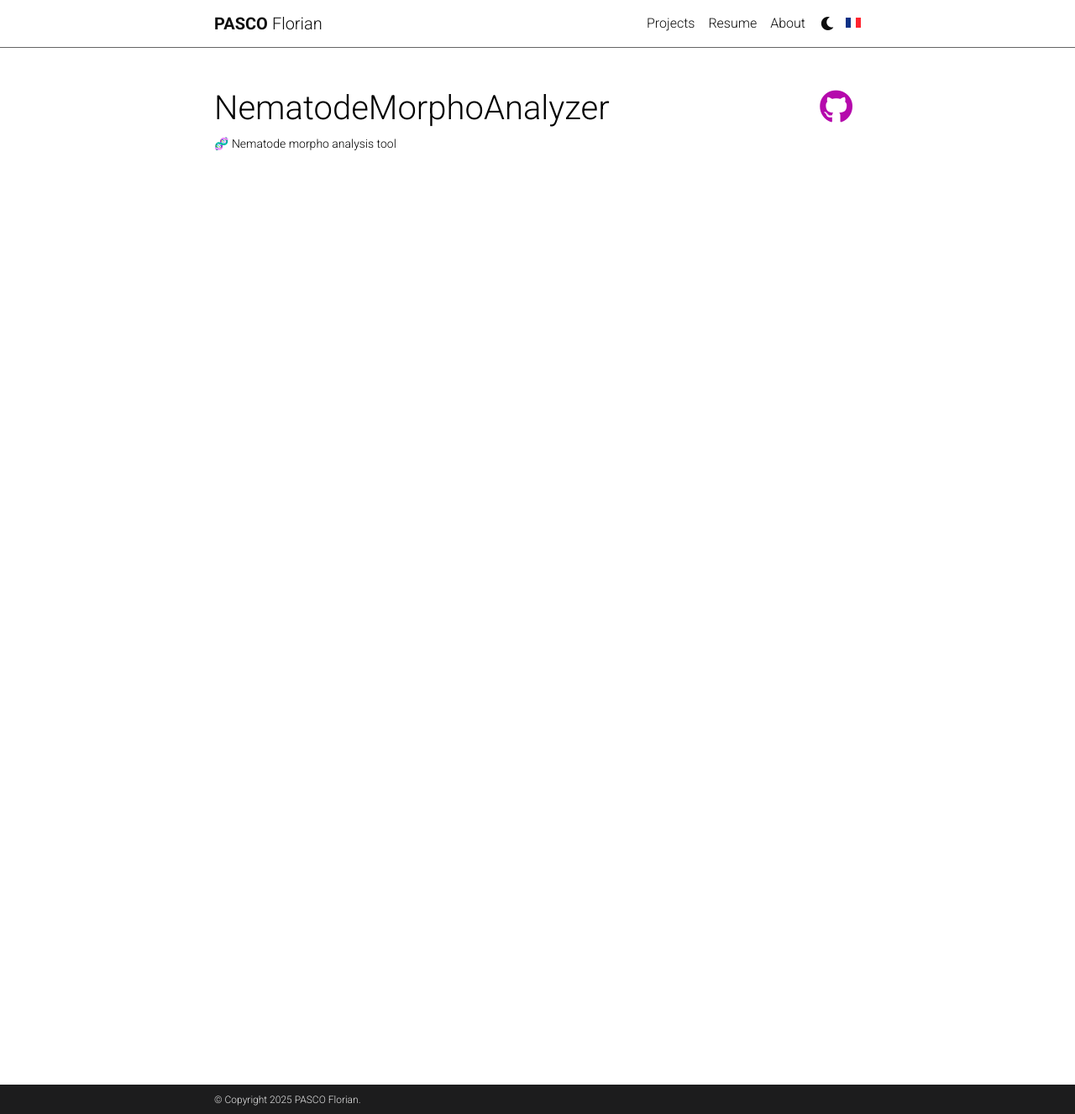
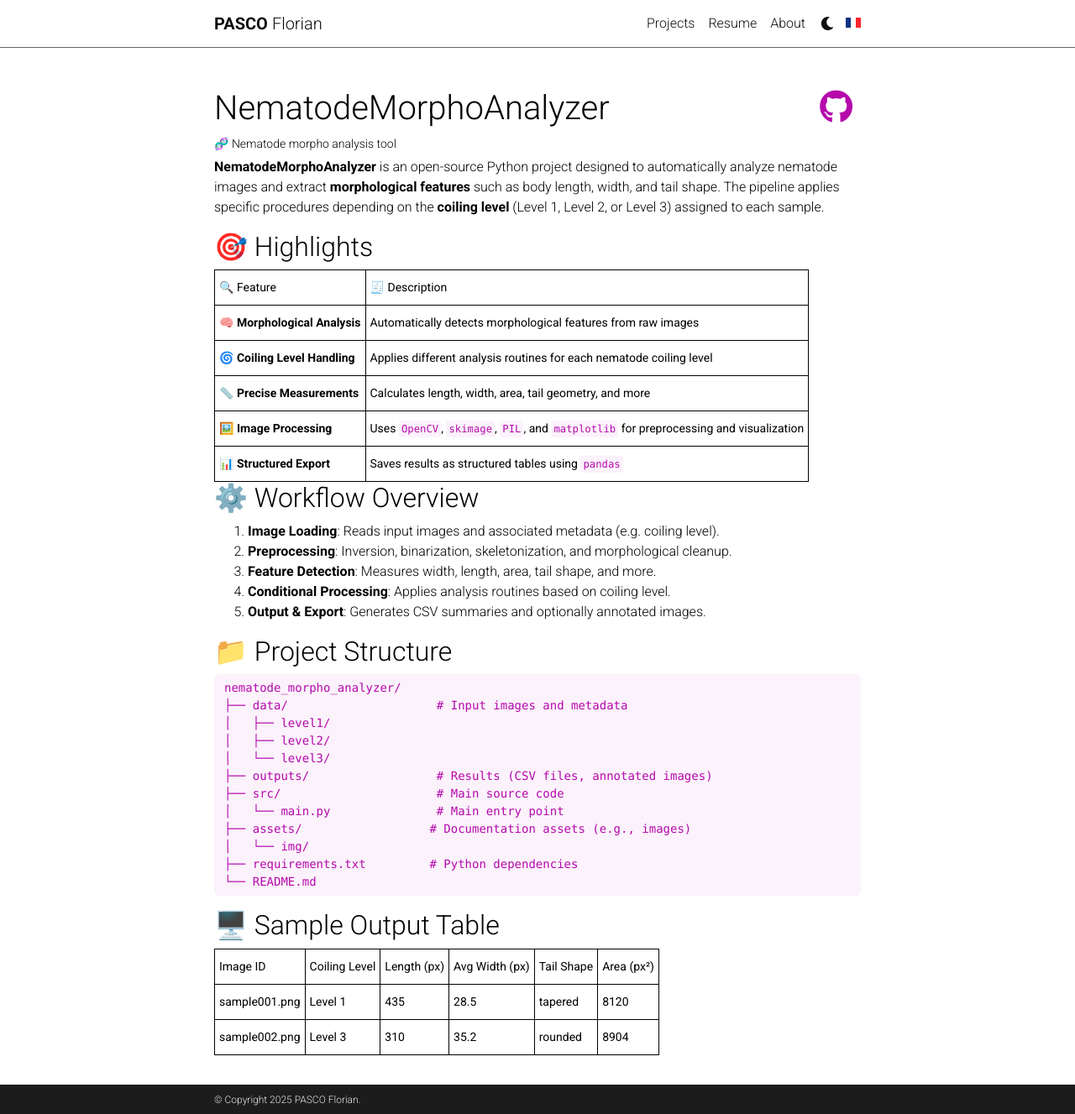
Before and after one commit to mathisdemo/mathisdemo.github.io, a Jekyll site: the page built from _projects/NematodeMorphoAnalyzer.md, in a window 1280 px wide and 1327 px high. Shown: the whole window at 84% size. Built offline with Jekyll 4.4.1, drawn with Linux system fonts in a browser that asks for light colours; comment, search, counter and statistics services are not loaded; a style sheet for code colours, icons or effects is not loaded.

Commit message:
Add Markdown files and images for repositories

````diff
--- a/_projects/NematodeMorphoAnalyzer.md
+++ b/_projects/NematodeMorphoAnalyzer.md
@@ -10,3 +10,51 @@ github: https://github.com/mpek29/NematodeMorphoAnalyzer
 category: Electronics
 subcategory: Signal and Image Processing
 ---
+
+
+
+**NematodeMorphoAnalyzer** is an open-source Python project designed to automatically analyze nematode images and extract **morphological features** such as body length, width, and tail shape. The pipeline applies specific procedures depending on the **coiling level** (Level 1, Level 2, or Level 3) assigned to each sample.
+
+## 🎯 Highlights
+
+
+| 🔍 Feature                     | 🧾 Description                                                                 |
+| ----------------------------- | ----------------------------------------------------------------------------- |
+| 🧠 **Morphological Analysis**  | Automatically detects morphological features from raw images                 |
+| 🌀 **Coiling Level Handling**  | Applies different analysis routines for each nematode coiling level          |
+| 📏 **Precise Measurements**    | Calculates length, width, area, tail geometry, and more                      |
+| 🖼️ **Image Processing**        | Uses `OpenCV`, `skimage`, `PIL`, and `matplotlib` for preprocessing and visualization |
+| 📊 **Structured Export**       | Saves results as structured tables using `pandas`                            |
+
+## ⚙️ Workflow Overview
+
+
+1. **Image Loading**: Reads input images and associated metadata (e.g. coiling level).
+2. **Preprocessing**: Inversion, binarization, skeletonization, and morphological cleanup.
+3. **Feature Detection**: Measures width, length, area, tail shape, and more.
+4. **Conditional Processing**: Applies analysis routines based on coiling level.
+5. **Output & Export**: Generates CSV summaries and optionally annotated images.
+
+
+## 📁 Project Structure
+
+```
+nematode_morpho_analyzer/
+├── data/                     # Input images and metadata
+│   ├── level1/
+│   ├── level2/
+│   └── level3/
+├── outputs/                  # Results (CSV files, annotated images)
+├── src/                      # Main source code
+│   └── main.py               # Main entry point
+├── assets/                  # Documentation assets (e.g., images)
+│   └── img/
+├── requirements.txt         # Python dependencies
+└── README.md
+```
+## 🖥️ Sample Output Table
+
+| Image ID       | Coiling Level | Length (px) | Avg Width (px) | Tail Shape | Area (px²) |
+|----------------|---------------|-------------|----------------|------------|------------|
+| sample001.png  | Level 1       | 435         | 28.5           | tapered    | 8120       |
+| sample002.png  | Level 3       | 310         | 35.2           | rounded    | 8904       |
````
